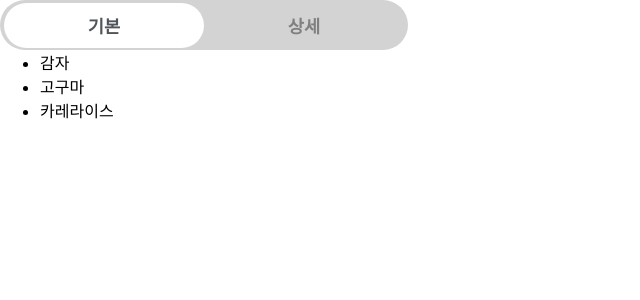
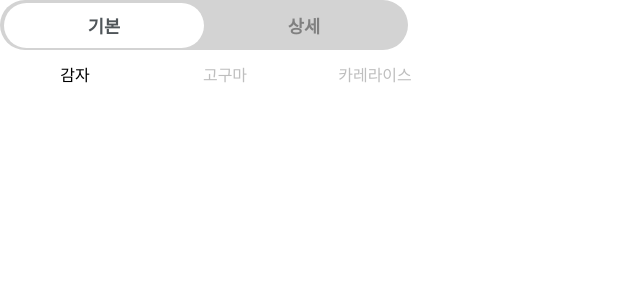
Before and after one commit to seungyeon119/wanted_pre_onboarding, a React (Create React App) app: page / in a window 1280 px wide. Shown: the top 300 px of the page, without its empty margins (0-640 px from the left). Built offline with nearby package versions, Linux system fonts and the light colour scheme.

Commit message:
선택된 탭 활성화

```diff
--- a/src/components/Tab.js
+++ b/src/components/Tab.js
@@ -1,15 +1,38 @@
+import { useState } from 'react';
 import styled from 'styled-components';
 
-const TabList = styled.ul``;
-const TabItem = styled.li``;
+const TabList = styled.ul`
+  list-style-type: none;
+  display: flex;
+  padding: 0;
+`;
+const TabItem = styled.li`
+  width: 150px;
+  height: 50px;
+  line-height: 50px;
+  text-align: center;
+  color: ${({ selected }) => (selected ? 'black' : '#bebebe')};
+  cursor: pointer;
+`;
 const TabSlider = styled.span``;
 
 function Tab() {
+  const [activeIndex, setActiveIndex] = useState(0);
+  const handleClick = (index) => {
+    setActiveIndex(index);
+  };
+
   return (
     <TabList>
-      <TabItem>감자</TabItem>
-      <TabItem>고구마</TabItem>
-      <TabItem>카레라이스</TabItem>
+      <TabItem selected={activeIndex === 0} onClick={() => handleClick(0)}>
+        감자
+      </TabItem>
+      <TabItem selected={activeIndex === 1} onClick={() => handleClick(1)}>
+        고구마
+      </TabItem>
+      <TabItem selected={activeIndex === 2} onClick={() => handleClick(2)}>
+        카레라이스
+      </TabItem>
       <TabSlider />
     </TabList>
   );
```
